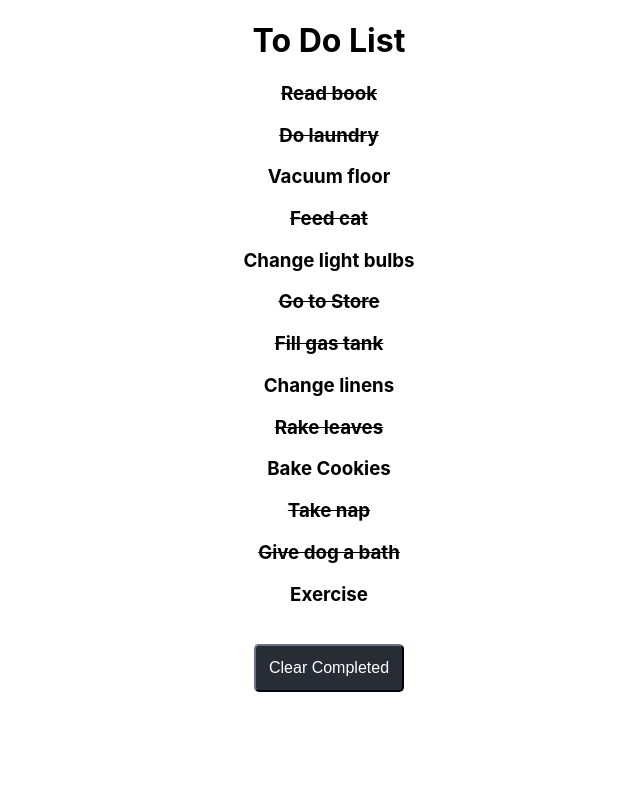
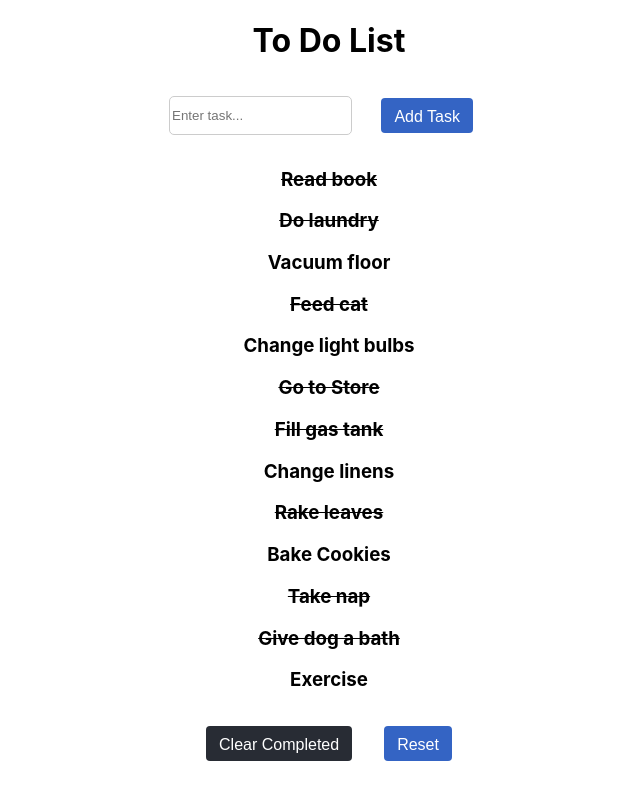
Before and after one commit to ashwitharao21/ToDoApp, a React (Vite) app: page / in a window 1280 px wide. Shown: the whole page, without its empty margins (311-951 px from the left). Built offline with nearby package versions, Linux system fonts and the light colour scheme.

Commit message:
fixed click event and added form to add data to list

```diff
--- a/src/App.css
+++ b/src/App.css
@@ -1,5 +1,9 @@
 .strike {
   text-decoration: line-through;
+}
+
+.pointer{
+  cursor: pointer;
 }
 
 .btn-secondary{
@@ -9,6 +13,43 @@
   border-radius: 5px;
   font-size: medium;
   padding: 1%;
+}
+
+.btn-info{
+  color: #fff;
+  background-color: #3464c4;
+  border-color: #3464c4;
+  border-radius: 5px;
+  font-size: medium;
+  padding: 1%;
+}
+
+.btn {
+  height: 35px;
+  cursor: pointer;
+  margin: 1em;
+  display: inline-block;
+  font-weight: 400;
+  text-align: center;
+  white-space: nowrap;
+  vertical-align: middle;
+  -webkit-user-select: none;
+  -moz-user-select: none;
+  -ms-user-select: none;
+  user-select: none;
+  border: 1px solid transparent;
+  padding: .375rem .75rem;
+  font-size: 1rem;
+  line-height: 1.5;
+  border-radius: .25rem;
+  transition: color .15s ease-in-out,background-color .15s ease-in-out,border-color .15s ease-in-out,box-shadow .15s ease-in-out;
+}
+
+input {
+  height: 35px;
+  margin-right: 1em;
+  border-radius: 5px;
+  border: 1px solid #ccc;
 }
 
 .App {
--- a/src/App.jsx
+++ b/src/App.jsx
@@ -3,7 +3,7 @@ import './App.css';
 import Header from './header';
 import data from './data';
 import ToDoList from './ToDoList';
-
+import Form from './Form';
 
 
 function App() {
@@ -24,9 +24,16 @@ function App() {
     setToDoList(filtered);
   }
 
+  const addTask = (userInput) => {
+    let copy = [...toDoList];
+    copy = [...copy, { id: toDoList.length + 1, task: userInput, complete: false }];
+    setToDoList(copy);
+  }
+
  return (
    <div className="App">
     	<Header />
+      <Form addTask={addTask} />
       <ToDoList toDoList={toDoList} handleToggle={handleToggle} handleFilter={handleFilter}/>
    </div>
  );
--- /dev/null
+++ b/src/Form.jsx
@@ -0,0 +1,27 @@
+import React, { useState } from 'react';
+
+
+const Form = ({addTask}) => {
+    const [ userInput, setUserInput ] = useState('');
+
+    const handleChange = (e) => {
+        setUserInput(e.target.value)
+    }
+
+    const handleSubmit = (e) => {
+        e.preventDefault();
+        addTask(userInput);
+        setUserInput("");
+    }
+
+   return (
+       <div>
+           <div>
+           <input value={userInput} type="text" onChange={handleChange} placeholder="Enter task..."/>
+           <button className='btn btn-info' onClick={handleSubmit}>Add Task</button>
+           </div>
+       </div>
+   );
+};
+
+export default Form;
--- a/src/ToDo.jsx
+++ b/src/ToDo.jsx
@@ -1,10 +1,10 @@
 import React from 'react';
 
-const ToDo = ({todo}) => {
+const ToDo = ({todo, handleToggle, handleFilter}) => {
    return (
        <div className={todo.complete ? "strike" : ""}>
            <div>
-           <h3>{todo.task}</h3>
+           <h3 className='pointer' onClick={() => handleToggle(todo.id)}>{todo.task}</h3>
            </div>
        </div>
    );
--- a/src/ToDoList.jsx
+++ b/src/ToDoList.jsx
@@ -2,14 +2,18 @@ import React from 'react';
 import ToDo from './ToDo';
 
 const ToDoList = ({toDoList, handleToggle, handleFilter}) => {
+    function refreshPage() {
+        window.location.reload(false);
+      }
    return (
        <div>
            {toDoList.map(todo => {
                return (
-                   <ToDo todo={todo} onClick={handleToggle} handleFilter={handleFilter}/>
+                   <ToDo todo={todo} handleToggle={handleToggle} handleFilter={handleFilter}/>
                )
            })}
-           <button style={{margin: '20px'}} className="btn-secondary" onClick={handleFilter}>Clear Completed</button>
+           <button className="btn btn-secondary" onClick={handleFilter}>Clear Completed</button>
+           <button className="btn btn-info" onClick={refreshPage}>Reset</button>
        </div>
    );
 };
```
Also changed, not shown: 3 other files (tests, documents, lock files or other folders).
